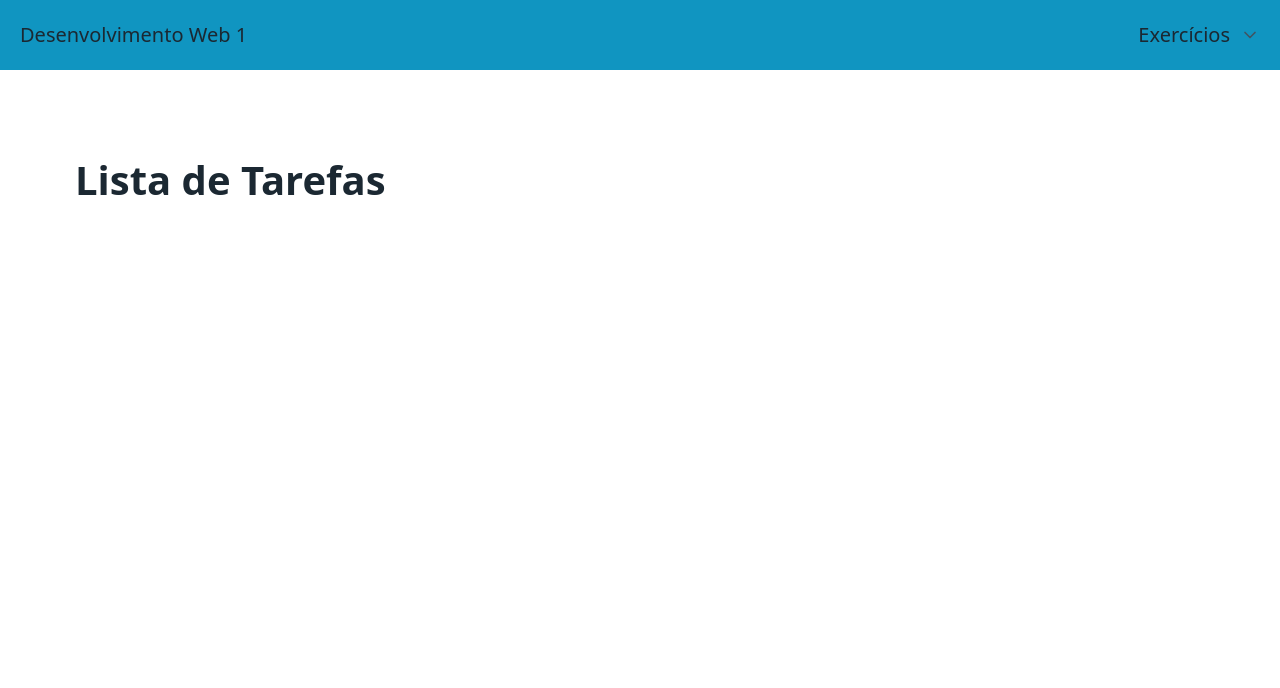
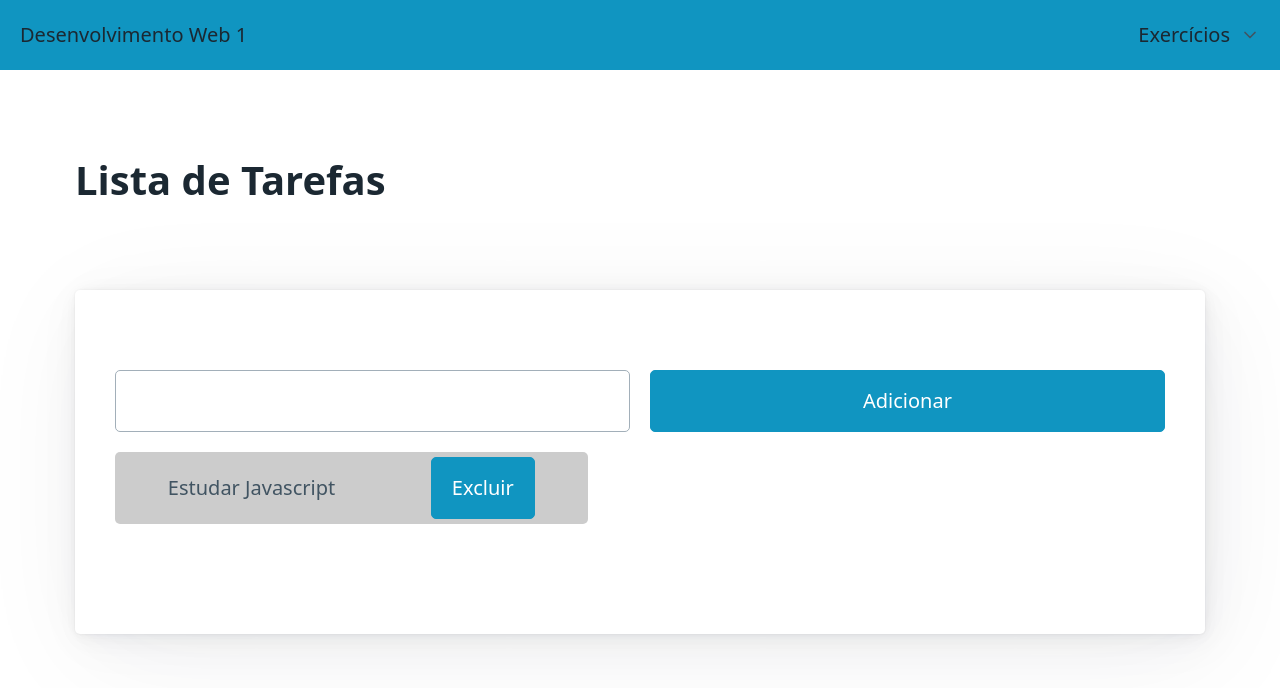
Before and after one commit to mateuslopesreis/web1-atividades, a website built with Vite: page src/lista-tarefas.html in a window 1280 px wide. Built offline with nearby package versions, Linux system fonts and the light colour scheme.

Commit message:
criando cartao do lista tarefa e estilizando

```diff
--- /dev/null
+++ b/src/css/lista-tarefas.css
@@ -0,0 +1,13 @@
+#lista-tarefas{
+    width: 45%;
+
+}
+
+.tarefa{
+    padding: 5px;
+    background-color: #ccc;
+    display: flex;
+    justify-content: space-around;
+    align-items: center;
+    border-radius: 5px;
+}
--- a/src/js/lista-tarefas.js
+++ b/src/js/lista-tarefas.js
@@ -1 +1,2 @@
 import './nav.js'
+import '../css/lista-tarefas.css'
--- a/src/lista-tarefas.html
+++ b/src/lista-tarefas.html
@@ -18,6 +18,20 @@
   <main class="container">
     <!--Conteúdo aqui-->
     <h1>Lista de Tarefas</h1>
+    <article id="card-lista-tarefas">
+        <div class="grid">
+            <input type="text" id="input-nova-tarefa" />
+            <button id="btn-adicionar">Adicionar</button>
+        </div>
+        <div>
+            <ul id="lista-tarefas">
+                <li class="tarefa">
+                    <div>Estudar Javascript</div>
+                    <a href="#" role="button">Excluir</a>
+                </li>
+            </ul>
+        </div>
+    </article>
   </main>
   <script type="module" src="./js/lista-tarefas.js"></script>
 
```
